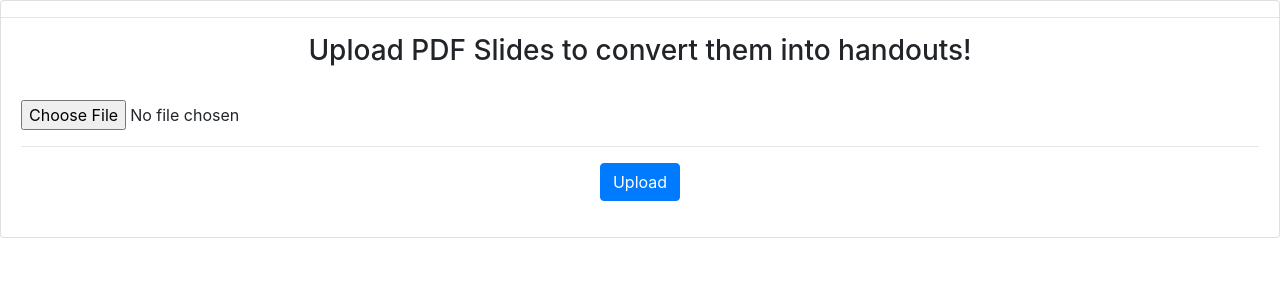
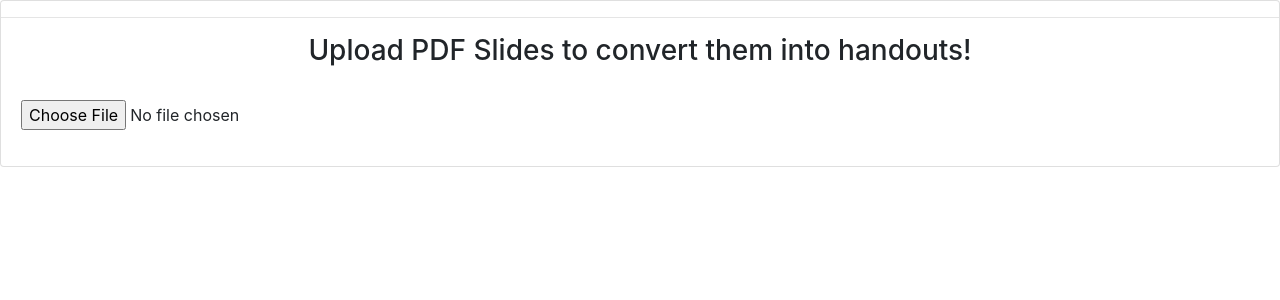
Before and after one commit to eldorbekpulatov/make-handouts, a Flask app: page / in a window 1280 px wide. Shown: the top 300 px of the page. Run offline with Flask 2, Linux system fonts and the light colour scheme; some libraries are stand-ins or nearby versions.

Commit message:
Update file_upload_form.html

```diff
--- a/templates/file_upload_form.html
+++ b/templates/file_upload_form.html
@@ -36,8 +36,7 @@
             <div class="card-body">
                 <form action = "/success" method = "post" enctype="multipart/form-data">
                     <input name="file" type="file" accept=".pdf" class="file" data-browse-on-zone-click="true">
-                    <hr>
-                    <div class="text-center"><input type = "submit" class="btn btn-primary" value="Upload"></div>
+                    <!--<hr><div class="text-center"><input type = "submit" class="btn btn-primary" value="Upload"></div> -->
                 </form>
             </div>
         </div>
```
